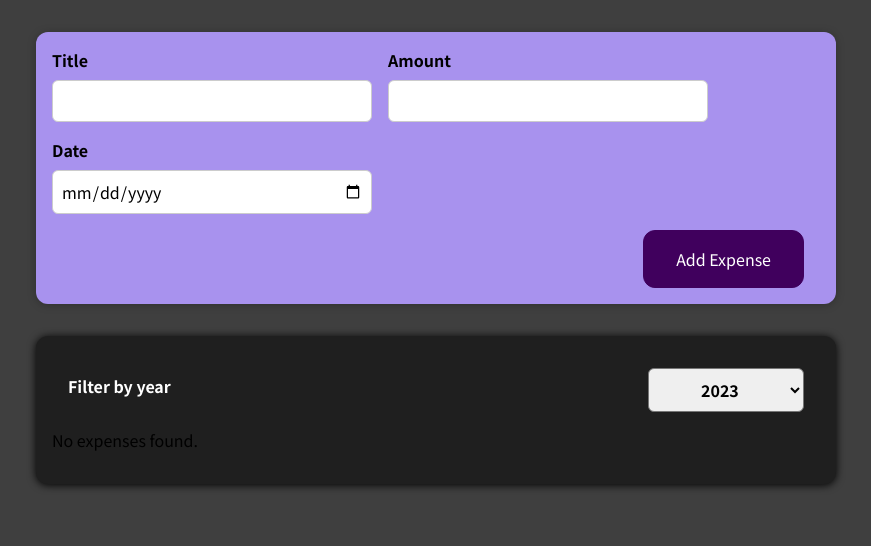
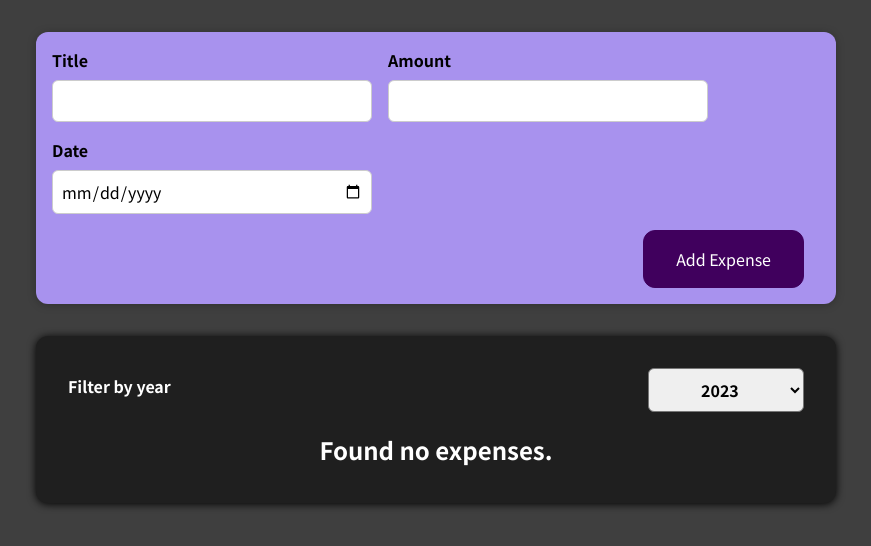
Before and after one commit to sticktyiss/react-CG, a React (Create React App) app: page / in a window 1280 px wide. Shown: the top 546 px of the page, without its empty margins (204-1075 px from the left). Built offline with nearby package versions, Linux system fonts and the light colour scheme.

Commit message:
Added ExpenseList jsx and css

```diff
--- a/src/components/Expenses/ExpenseItem.jsx
+++ b/src/components/Expenses/ExpenseItem.jsx
@@ -5,6 +5,7 @@
 
 const ExpenseItem = (props) => {
   return (
+    <li>
     <Card className='expense-item'>
       <ExpenseDate date={props.date}/>
       <div className='expense-item__description'>
@@ -12,6 +13,7 @@
         <div className='expense-item__price'>${props.amount}</div>
       </div>
     </Card>
+    </li>
   );
 }
 
--- a/src/components/Expenses/Expenses.jsx
+++ b/src/components/Expenses/Expenses.jsx
@@ -1,6 +1,5 @@
 import React, { useState } from "react";
-
-import ExpenseItem from "./ExpenseItem";
+import ExpensesList from "./ExpensesList";
 import Card from "../UI/Card";
 import ExpensesFilter from "./ExpensesFilter";
 import "./Expenses.css";
@@ -23,16 +22,7 @@
           selected={filteredYear}
           onChangeFilter={filterChangeHandler}
         />
-        {filteredExpenses.length === 0 && <p>No expenses found.</p>}
-        {filteredExpenses.length === 0 &&
-          filteredExpenses.map((expense) => (
-            <ExpenseItem
-              key={expense.id}
-              title={expense.title}
-              amount={expense.amount}
-              date={expense.date}
-            />
-          ))}
+        <ExpensesList items={filteredExpenses} />
       </Card>
     </div>
   );
--- /dev/null
+++ b/src/components/Expenses/ExpensesList.css
@@ -0,0 +1,9 @@
+.expenses-list {
+  list-style: none;
+  padding: 0;
+}
+
+.expenses-list__fallback {
+  color: white;
+  text-align: center;
+}
--- /dev/null
+++ b/src/components/Expenses/ExpensesList.jsx
@@ -0,0 +1,25 @@
+import React from 'react';
+
+import ExpenseItem from './ExpenseItem';
+import './ExpensesList.css';
+
+const ExpensesList = (props) => {
+  if (props.items.length === 0) {
+    return <h2 className='expenses-list__fallback'>Found no expenses.</h2>;
+  }
+
+  return (
+    <ul className='expenses-list'>
+      {props.items.map((expense) => (
+        <ExpenseItem
+          key={expense.id}
+          title={expense.title}
+          amount={expense.amount}
+          date={expense.date}
+        />
+      ))}
+    </ul>
+  );
+};
+
+export default ExpensesList;
```
